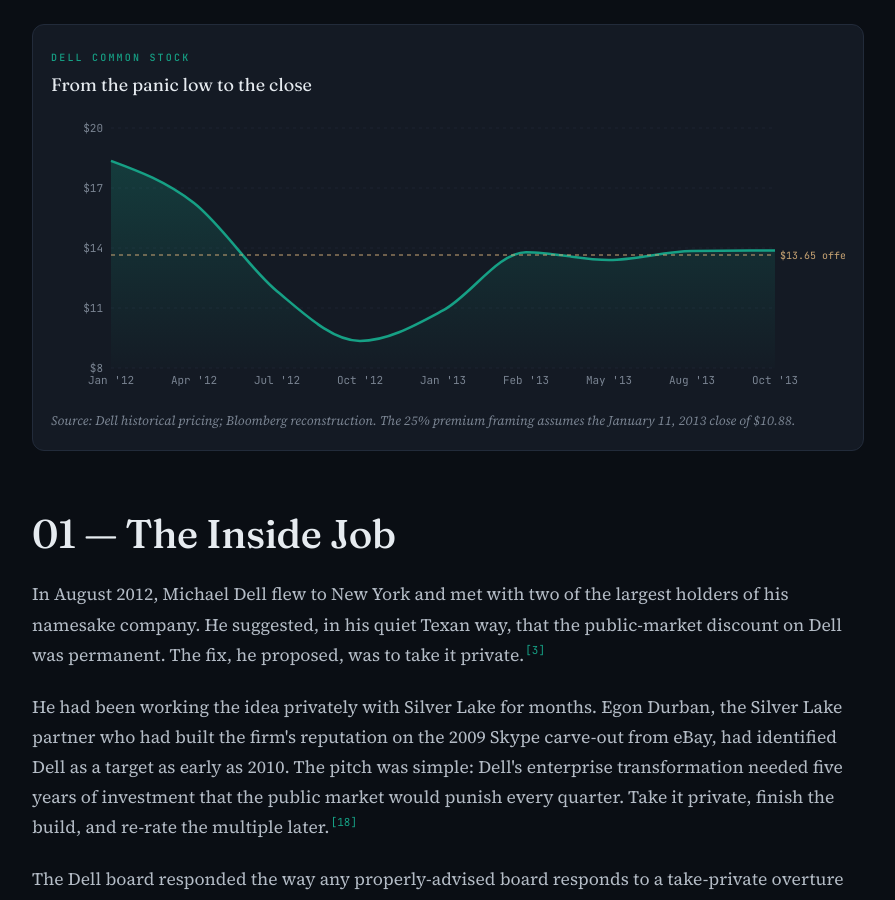
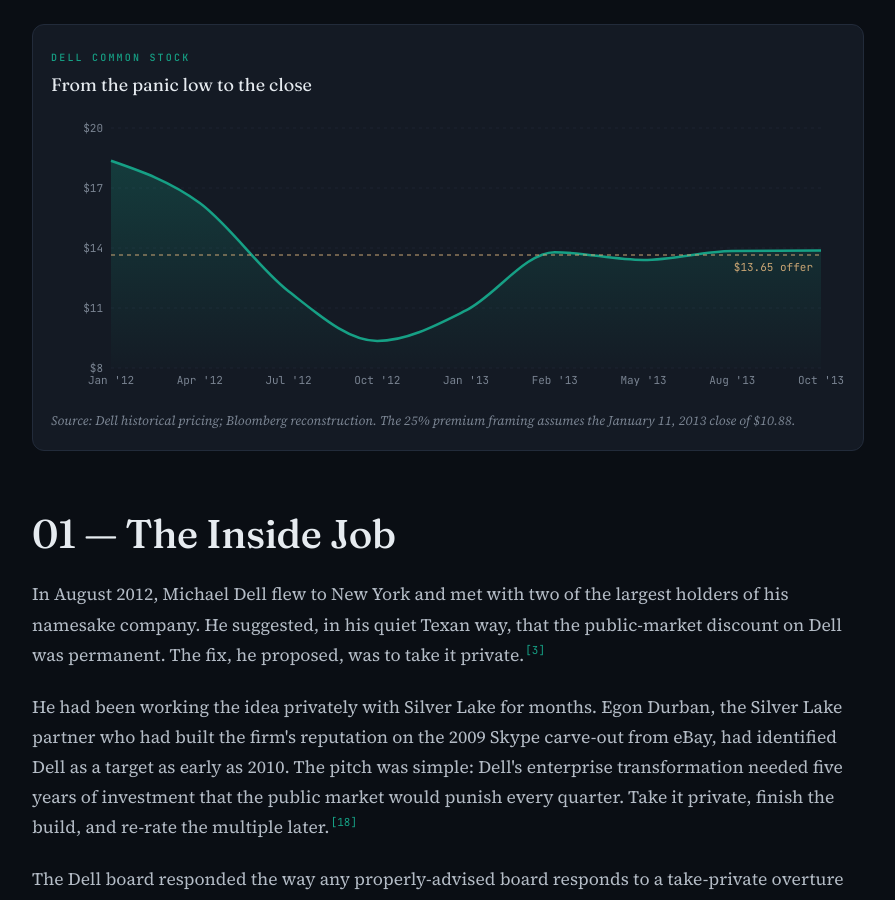
Before and after one commit to adib-hash/adib-personal-site, a React (Vite) app: page /research/dell-silver-lake in a window 1280 px wide. Shown: the part 1541-2441 px from the top of the page, without its empty margins (192-1087 px from the left). Built offline with nearby package versions, Linux system fonts and the light colour scheme.

Commit message:
fix(dell): render $13.65 reference label inside chart plot to avoid clip
Recharts renders position=right labels outside the plot rect, which
the chart container then clips on the right edge regardless of
margin. Move to insideTopRight so the label sits inside the
plotted area and is always visible.

```diff
--- a/src/pages/research/DellSilverLake.jsx
+++ b/src/pages/research/DellSilverLake.jsx
@@ -366,7 +366,7 @@
         <div style={{ fontFamily: "var(--ds-display)", fontSize: 18, color: C.text, marginBottom: 18 }}>From the panic low to the close</div>
         <div style={{ height: 280 }}>
           <ResponsiveContainer width="100%" height="100%">
-            <AreaChart data={stockPath} margin={{ top: 10, right: 70, left: 0, bottom: 0 }}>
+            <AreaChart data={stockPath} margin={{ top: 10, right: 24, left: 0, bottom: 0 }}>
               <defs>
                 <linearGradient id="dlGrad" x1="0" y1="0" x2="0" y2="1">
                   <stop offset="0%" stopColor={C.accent} stopOpacity={0.42} />
@@ -381,7 +381,7 @@
                 labelStyle={{ color: C.copper, fontSize: 10, letterSpacing: "0.14em", textTransform: "uppercase" }}
                 formatter={function(v){return ["$"+v.toFixed(2),"Price"];}}
               />
-              <ReferenceLine y={13.65} stroke={C.copper} strokeDasharray="4 4" label={{ value: "$13.65 offer", fill: C.copper, fontSize: 10, fontFamily: "var(--ds-mono)", position: "right" }} />
+              <ReferenceLine y={13.65} stroke={C.copper} strokeDasharray="4 4" label={{ value: "$13.65 offer", fill: C.copper, fontSize: 11, fontFamily: "var(--ds-mono)", position: "insideTopRight", offset: 8 }} />
               <Area type="monotone" dataKey="p" stroke={C.accent} strokeWidth={2.5} fill="url(#dlGrad)" />
             </AreaChart>
           </ResponsiveContainer>
```
